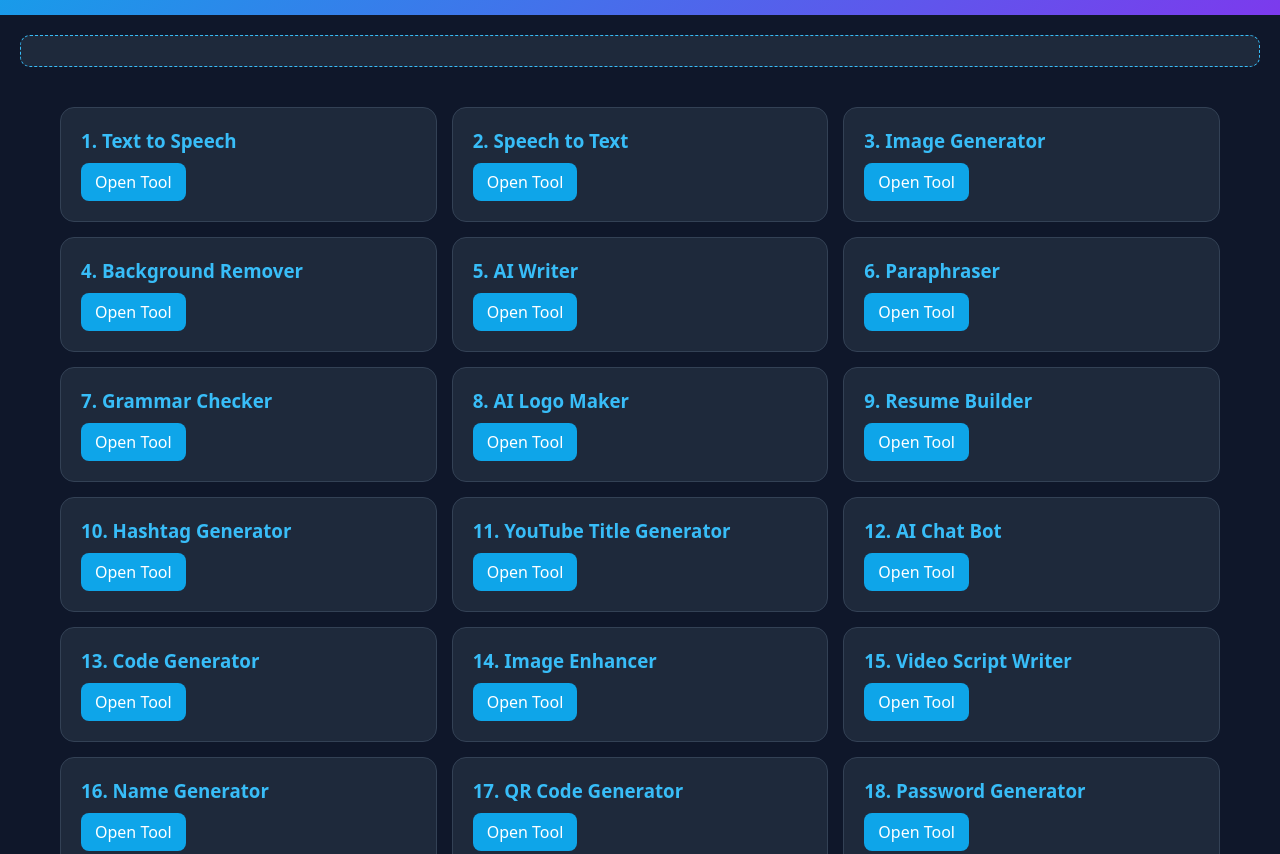
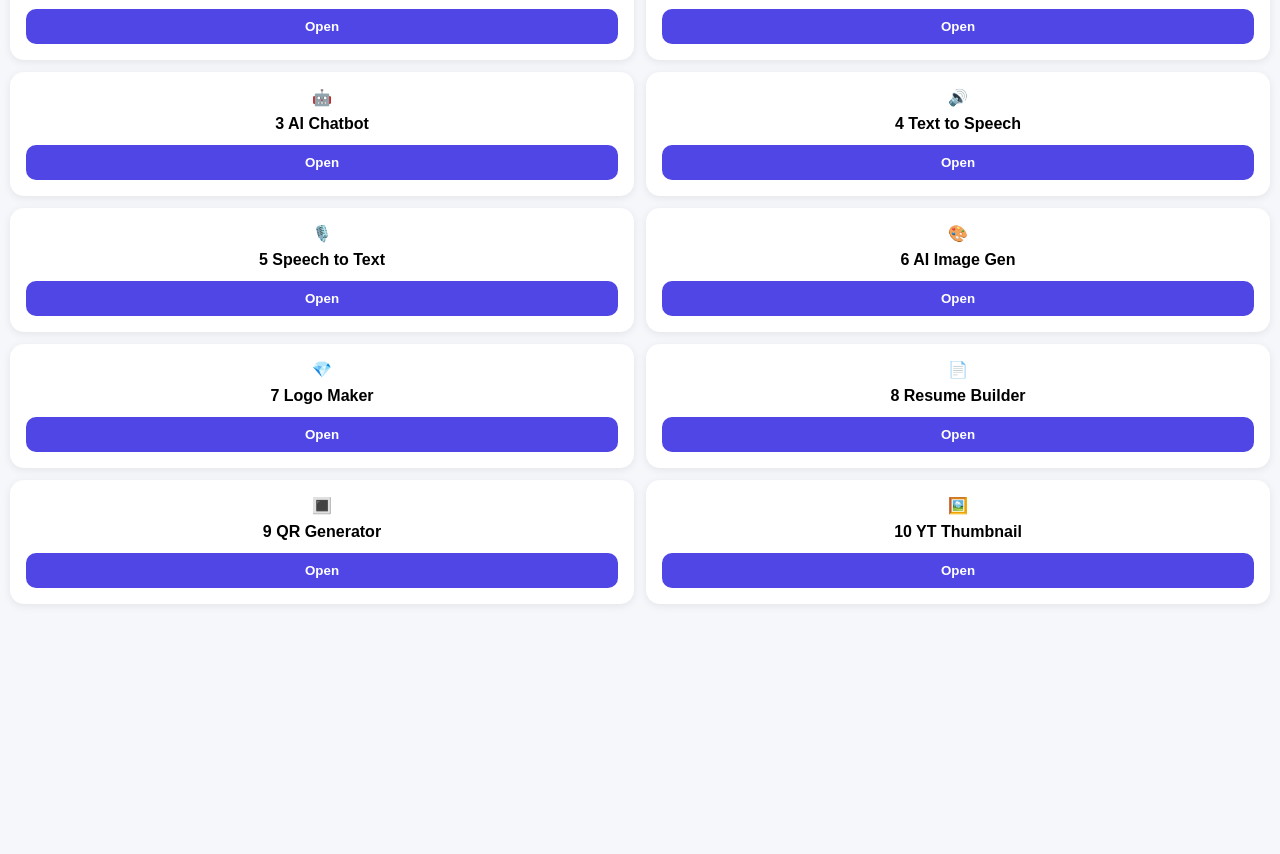
Before and after one commit to Khanazam58754/khanazam58754.github.io, a plain HTML site: page Azam_ai_tools/index.html in a window 1280 px wide. Shown: the part 134-988 px from the top of the page. After the commit the page ends 800 px from the top, so only its background shows below. Drawn offline with Linux system fonts and the light colour scheme.

Commit message:
Update index.html

```diff
--- a/Azam_ai_tools/index.html
+++ b/Azam_ai_tools/index.html
@@ -1,69 +1,20 @@
 <!DOCTYPE html>
-<html lang="en">
-<head>
-<meta charset="UTF-8">
-<meta name="viewport" content="width=device-width, initial-scale=1.0">
-<title>AZAM AI TOOLS - 30+ Free AI Tools</title>
+<html><head><meta charset="UTF-8"><meta name="viewport" content="width=device-width, initial-scale=1.0"><title>AZAM AI TOOLS</title>
 <script async src="https://pagead2.googlesyndication.com/pagead/js/adsbygoogle.js?client=ca-pub-2668895199577995" crossorigin="anonymous"></script>
-<style>
-*{margin:0;padding:0;box-sizing:border-box}
-body{font-family:system-ui,Arial;background:#0f172a;color:#e2e8f0}
-header{background:linear-gradient(135deg,#0ea5e9,#7c3aed);padding:35px 15px;text-align:center}
-header h1{font-size:42px;color:white}
-.grid{display:grid;grid-template-columns:repeat(auto-fit,minmax(280px,1fr));gap:15px;padding:20px;max-width:1200px;margin:auto}
-.card{background:#1e293b;border-radius:14px;padding:20px;border:1px solid #334155}
-.card h3{color:#38bdf8}
-.card a{display:inline-block;background:#0ea5e9;color:white;padding:8px 14px;border-radius:8px;text-decoration:none;margin-top:10px}
-.ad-box{background:#1e293b;border:1px dashed #38bdf8;margin:20px;padding:15px;text-align:center;border-radius:10px}
-footer{background:#020617;text-align:center;padding:25px;color:#64748b;margin-top:20px}
-</style>
-</head>
-<body>
-<header><h1>AZAM AI TOOLS</h1><p>30+ Free AI Tools - By Azam</p></header>
-
-<div class="ad-box">
-<ins class="adsbygoogle" style="display:block" data-ad-client="ca-pub-2668895199577995" data-ad-slot="1234567890" data-ad-format="auto" data-full-width-responsive="true"></ins>
-<script>(adsbygoogle = window.adsbygoogle || []).push({});</script>
+<style>body{font-family:Arial;background:#f5f7fb;margin:0;padding:10px}.ad{background:white;padding:15px;text-align:center;border-radius:12px;margin-bottom:12px}.grid{display:grid;grid-template-columns:1fr 1fr;gap:12px}.card{background:white;border-radius:14px;padding:16px;text-align:center;box-shadow:0 2px 8px rgba(0,0,0,0.08)}.card b{display:block;margin:8px 0 12px}.btn{background:#4f46e5;color:white;border:none;padding:10px;width:100%;border-radius:10px;font-weight:bold}</style>
+</head><body>
+<div class="ad">Ad 1 - Top<br><ins class="adsbygoogle" style="display:block" data-ad-client="ca-pub-2668895199577995" data-ad-slot="1234567890" data-ad-format="auto"></ins><script>(adsbygoogle=window.adsbygoogle||[]).push({});</script></div>
+<div class="grid">
+<div class="card">📝<b>1 Image to Text</b><button class="btn" onclick="openTool('Image to Text Tool Working! - Yaha image se text niklega')">Open</button></div>
+<div class="card">✂️<b>2 BG Remover</b><button class="btn" onclick="openTool('BG Remover Working! - Background remove hoga')">Open</button></div>
+<div class="card">🤖<b>3 AI Chatbot</b><button class="btn" onclick="location.href='https://chat.openai.com'">Open</button></div>
+<div class="card">🔊<b>4 Text to Speech</b><button class="btn" onclick="let t=prompt('Text likho:'); if(t){speechSynthesis.speak(new SpeechSynthesisUtterance(t))}">Open</button></div>
+<div class="card">🎙️<b>5 Speech to Text</b><button class="btn" onclick="openTool('Mic se bolke text likhega')">Open</button></div>
+<div class="card">🎨<b>6 AI Image Gen</b><button class="btn" onclick="location.href='https://picsum.photos/'">Open</button></div>
+<div class="card">💎<b>7 Logo Maker</b><button class="btn" onclick="openTool('Logo Maker Tool')">Open</button></div>
+<div class="card">📄<b>8 Resume Builder</b><button class="btn" onclick="openTool('Resume Builder')">Open</button></div>
+<div class="card">🔳<b>9 QR Generator</b><button class="btn" onclick="let d=prompt('QR ke liye text:'); if(d) location.href='https://api.qrserver.com/v1/create-qr-code/?size=300x300&data='+d">Open</button></div>
+<div class="card">🖼️<b>10 YT Thumbnail</b><button class="btn" onclick="openTool('Thumbnail Maker')">Open</button></div>
 </div>
-
-<div class="grid">
-<div class="card"><h3>1. Text to Speech</h3><a href="#">Open Tool</a></div>
-<div class="card"><h3>2. Speech to Text</h3><a href="#">Open Tool</a></div>
-<div class="card"><h3>3. Image Generator</h3><a href="#">Open Tool</a></div>
-<div class="card"><h3>4. Background Remover</h3><a href="#">Open Tool</a></div>
-<div class="card"><h3>5. AI Writer</h3><a href="#">Open Tool</a></div>
-<div class="card"><h3>6. Paraphraser</h3><a href="#">Open Tool</a></div>
-<div class="card"><h3>7. Grammar Checker</h3><a href="#">Open Tool</a></div>
-<div class="card"><h3>8. AI Logo Maker</h3><a href="#">Open Tool</a></div>
-<div class="card"><h3>9. Resume Builder</h3><a href="#">Open Tool</a></div>
-<div class="card"><h3>10. Hashtag Generator</h3><a href="#">Open Tool</a></div>
-<div class="card"><h3>11. YouTube Title Generator</h3><a href="#">Open Tool</a></div>
-<div class="card"><h3>12. AI Chat Bot</h3><a href="#">Open Tool</a></div>
-<div class="card"><h3>13. Code Generator</h3><a href="#">Open Tool</a></div>
-<div class="card"><h3>14. Image Enhancer</h3><a href="#">Open Tool</a></div>
-<div class="card"><h3>15. Video Script Writer</h3><a href="#">Open Tool</a></div>
-<div class="card"><h3>16. Name Generator</h3><a href="#">Open Tool</a></div>
-<div class="card"><h3>17. QR Code Generator</h3><a href="#">Open Tool</a></div>
-<div class="card"><h3>18. Password Generator</h3><a href="#">Open Tool</a></div>
-<div class="card"><h3>19. Age Calculator</h3><a href="#">Open Tool</a></div>
-<div class="card"><h3>20. BMI Calculator</h3><a href="#">Open Tool</a></div>
-<div class="card"><h3>21. Text to Emoji</h3><a href="#">Open Tool</a></div>
-<div class="card"><h3>22. AI Story Generator</h3><a href="#">Open Tool</a></div>
-<div class="card"><h3>23. Caption Generator</h3><a href="#">Open Tool</a></div>
-<div class="card"><h3>24. Thumbnail Maker</h3><a href="#">Open Tool</a></div>
-<div class="card"><h3>25. Voice Changer</h3><a href="#">Open Tool</a></div>
-<div class="card"><h3>26. PDF Tools</h3><a href="#">Open Tool</a></div>
-<div class="card"><h3>27. Image to Text</h3><a href="#">Open Tool</a></div>
-<div class="card"><h3>28. Translator</h3><a href="#">Open Tool</a></div>
-<div class="card"><h3>29. Meme Generator</h3><a href="#">Open Tool</a></div>
-<div class="card"><h3>30. AI Bio Generator</h3><a href="#">Open Tool</a></div>
-</div>
-
-<div class="ad-box">
-<ins class="adsbygoogle" style="display:block" data-ad-client="ca-pub-2668895199577995" data-ad-slot="1234567890" data-ad-format="auto" data-full-width-responsive="true"></ins>
-<script>(adsbygoogle = window.adsbygoogle || []).push({});</script>
-</div>
-
-<footer><p>© 2026 AZAM AI TOOLS | Made by Azam</p></footer>
-</body>
-</html>
+<script>function openTool(msg){alert(msg + '\n\nBy AZAM AI TOOLS - Full version jald ayega!')}</script>
+</body></html>
```
